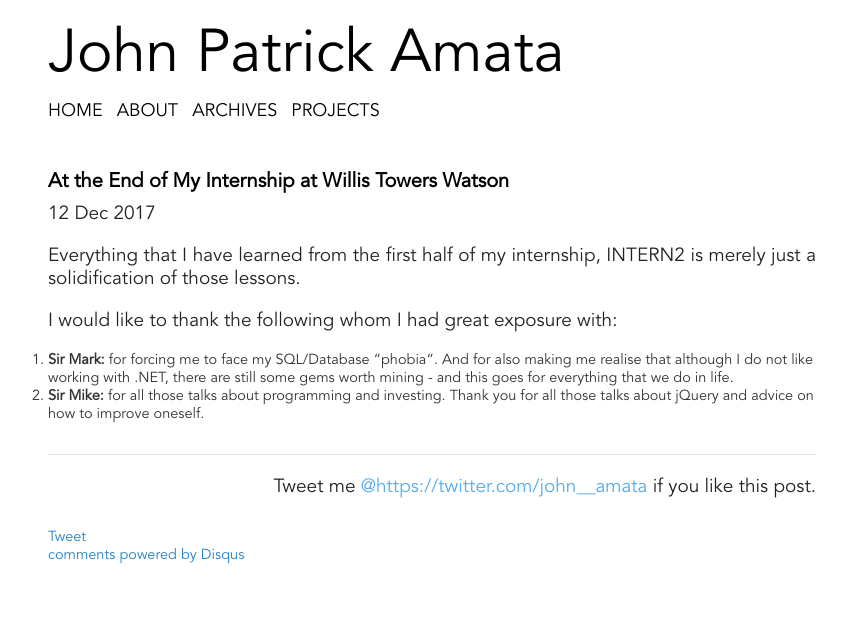
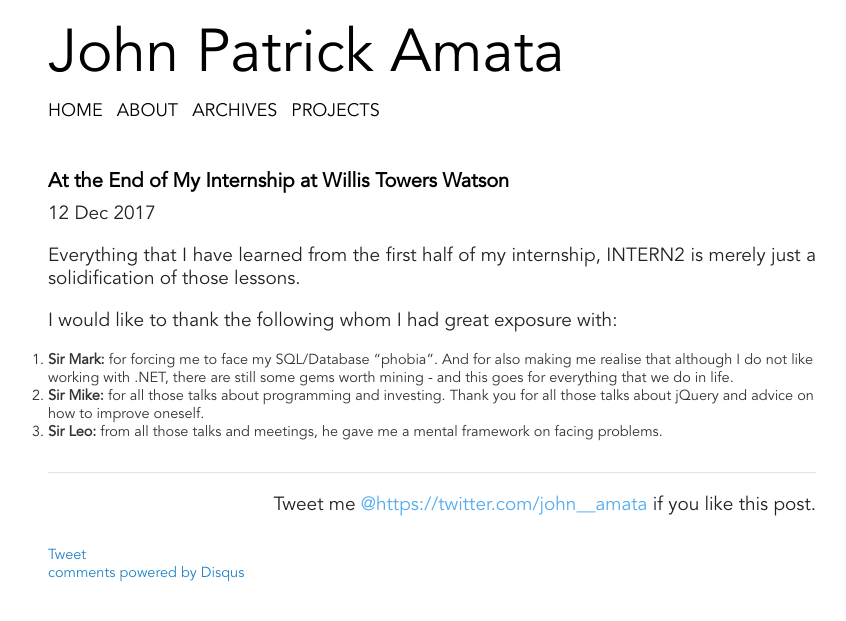
Before and after one commit to jpamata/jpamata.github.io, a Jekyll site: the page built from _posts/2017-12-12-my-internship-willis-towers-watson.md, in a window 1280 px wide. Shown: the top 621 px of the page, without its empty margins (208-1054 px from the left). Built offline with Jekyll 4.4.1, drawn with Linux system fonts in a browser that asks for light colours; comment, search, counter and statistics services are not loaded.

Commit message:
Update 2017-12-12-my-internship-willis-towers-watson.md

```diff
--- a/_posts/2017-12-12-my-internship-willis-towers-watson.md
+++ b/_posts/2017-12-12-my-internship-willis-towers-watson.md
@@ -12,3 +12,4 @@
 <ol>
   <li><strong>Sir Mark:</strong> for forcing me to face my SQL/Database “phobia”. And for also making me realise that although I do not like working with .NET, there are still some gems worth mining - and this goes for everything that we do in life.</li>
   <li><strong>Sir Mike:</strong> for all those talks about programming and investing. Thank you for all those talks about jQuery and advice on how to improve oneself.</li>
+  <li><strong>Sir Leo:</strong> from all those talks and meetings, he gave me a mental framework on facing problems.</li>
```
